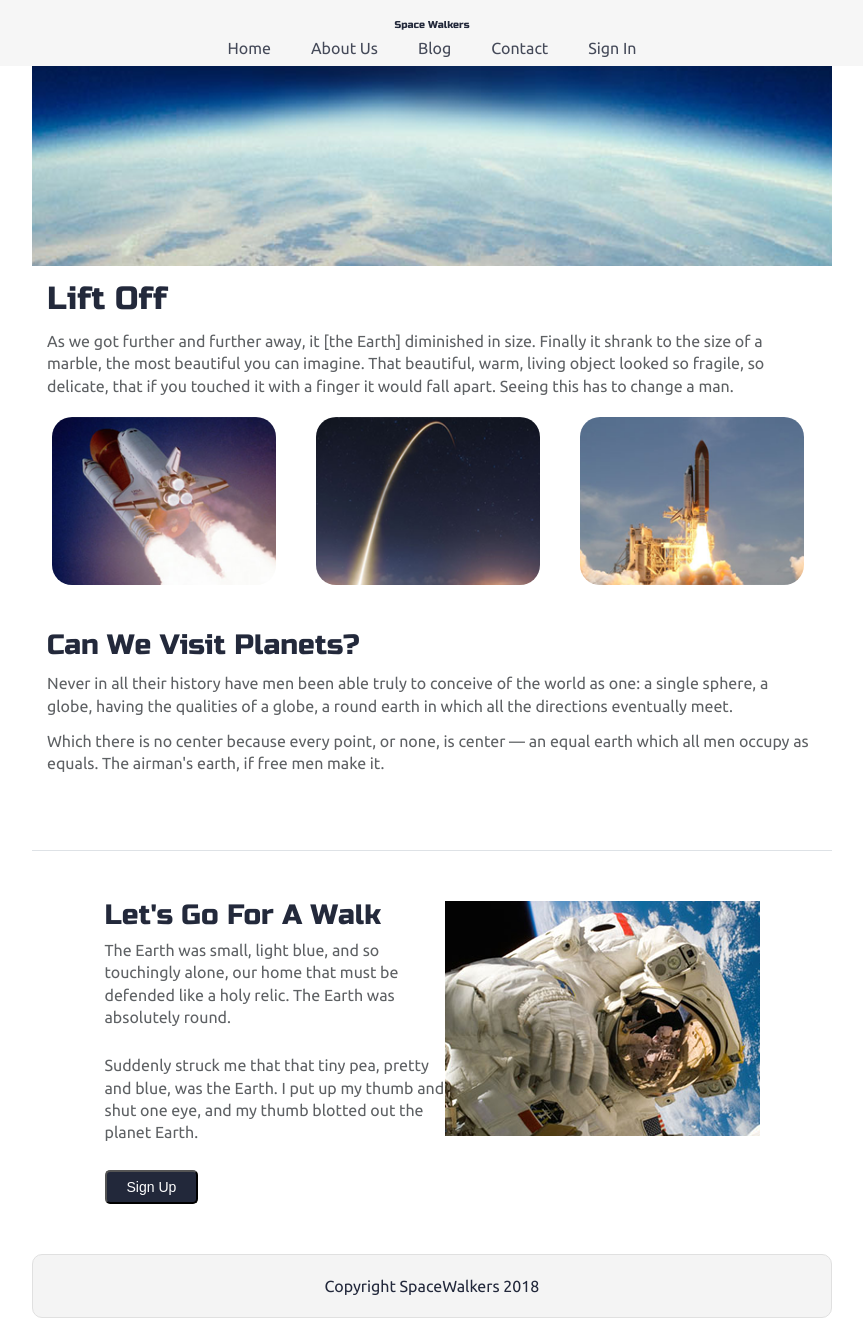
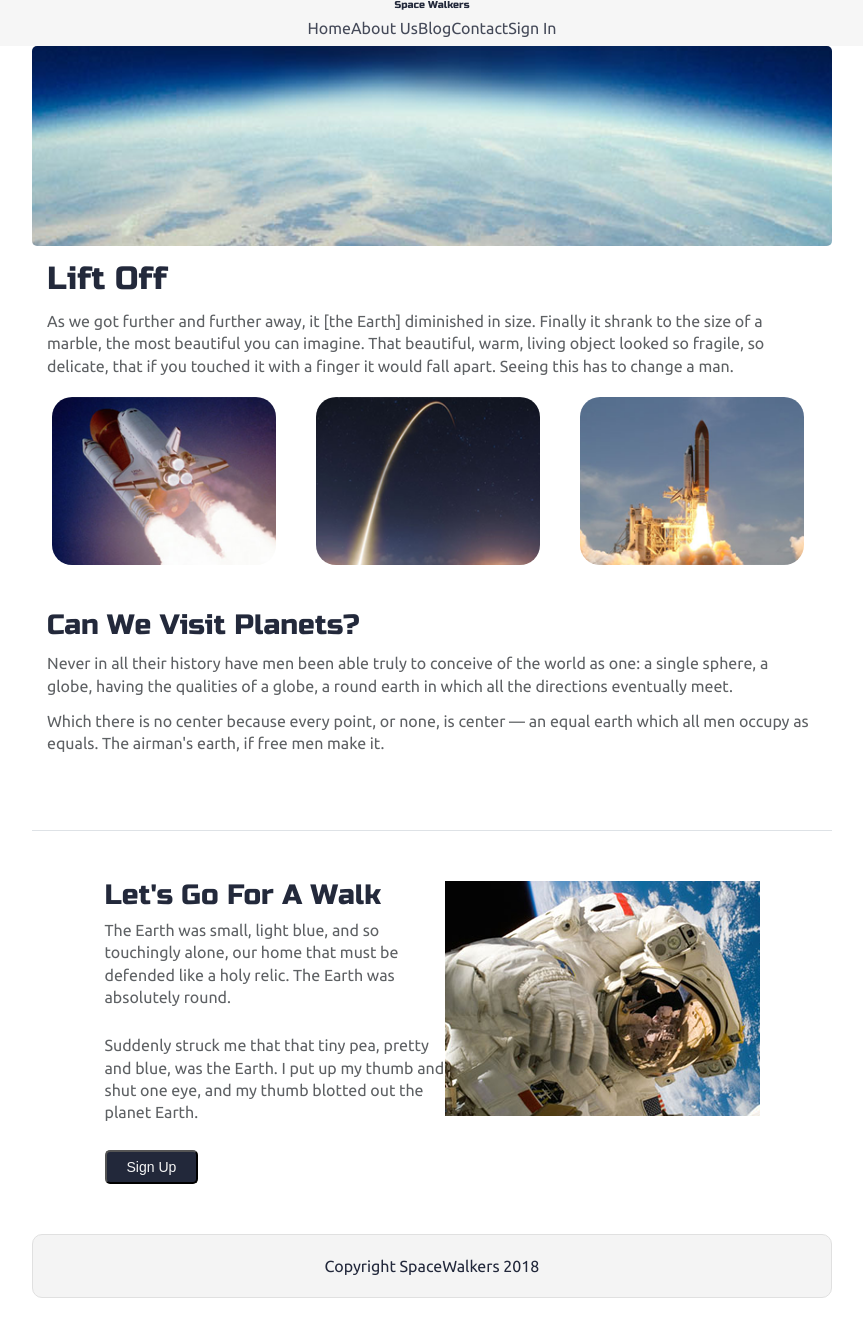
Before and after one commit to bloominstituteoftechnology/Sprint-Challenge--Advanced-CSS, a PHP site: page / in a window 1280 px wide. Shown: the whole page, without its empty margins (208-1071 px from the left). Run offline with PHP 8.4, Linux system fonts and the light colour scheme.

Commit message:
Still working on nav for desktop and mobile version

```diff
--- a/css/index.css
+++ b/css/index.css
@@ -163,13 +163,17 @@ p {
 }
 /*---------------- Content Styles -------------- */
 .nav-container {
-  border-bottom: 1px #F1F1F1;
-  background-color: #F6F6F6;
-  padding: 20px 20px 0;
+  border-bottom: 1px #f1f1f1;
+  background-color: #f6f6f6;
   display: flex;
   justify-content: space-between;
   align-items: center;
   flex-direction: column;
+}
+@media (max-width: 500px) {
+  .nav-container {
+    width: 100%;
+  }
 }
 .nav-container nav {
   display: flex;
@@ -178,19 +182,24 @@ p {
   max-width: 800px;
   margin: 0 auto;
   padding: 10px;
-  color: #454A59;
+  color: #454a59;
 }
 .nav-container nav h1 {
-  font-size: 10rem;
+  font-size: 3.2rem;
 }
 .nav-container nav a {
-  padding: 0 20px;
   text-decoration: none;
   font-size: 1.6rem;
-  color: #454A59;
+  color: #454a59;
 }
 .nav-container nav a:hover {
   color: black;
+}
+@media (max-width: 500px) {
+  .nav-container nav a {
+    width: 100%;
+    font-size: 1.2rem;
+  }
 }
 footer {
   color: #22283B;
@@ -208,6 +217,14 @@ footer {
 .home .intro p {
   padding: 0 15px;
 }
+.home .intro img {
+  border-radius: 5px;
+}
+@media (max-width: 500px) {
+  .home .intro img {
+    width: 100%;
+  }
+}
 .home .space-images {
   display: flex;
   flex-wrap: wrap;
@@ -245,8 +286,8 @@ footer {
   margin-bottom: 26px;
 }
 .home .walk .walk-text .btn {
-  background-color: #22283A;
-  color: white;
+  background-color: #22283a;
+  color: #f6f6f6;
   padding: 7px 20px;
   font-size: 14px;
   -webkit-border-radius: 5px;
--- a/less/home-page.less
+++ b/less/home-page.less
@@ -8,6 +8,12 @@
 
     p {
       padding: 0 15px;
+    }
+    img {
+      border-radius: 5px;
+      @media @phone {
+        width: 100%;
+      }
     }
   }
 
@@ -21,6 +27,9 @@
       margin: 20px 2.5%;
       border-radius: 20px;
       height: 100%;
+      @media @phone {
+        width: 100%;
+      }
     }
   }
 
@@ -34,6 +43,10 @@
     p {
       margin-top: 13px;
     }
+    @media @phone {
+      width: 100%;
+      padding-bottom: 0;
+    }
   }
 
   .walk {
@@ -42,9 +55,18 @@
     padding: 50px 60px;
     display: flex;
     justify-content: center;
+    @media @phone {
+      flex-direction: column-reverse;
+      margin: 0 auto;
+      padding: 20px;
+    }
 
     .walk-text {
       width: 50%;
+      @media @phone {
+        width: 100%;
+        padding-top: 20px;
+      }
 
       h3 {
         margin-bottom: 10px;
@@ -55,12 +77,17 @@
       }
 
       .btn {
-        #mixins.btn-style(@btn-bg-color, white);
+        #mixins.btn-style(@btn-bg-color, @wild-sand);
         #mixins.border-radius(5px);
 
         &:hover {
           color: @btn-bg-color;
-          background-color: white;
+          background-color: @wild-sand;
+        }
+        @media @phone {
+          width: 100%;
+          padding: 24px 0;
+          font-size: 1.8rem;
         }
       }
 
@@ -72,6 +99,10 @@
           width: 100%;
           height: auto;
           border-radius: 10px;
+          @media @phone {
+            width: 100%;
+            margin-left: 0;
+          }
         }
       }
     }
--- a/less/navigation.less
+++ b/less/navigation.less
@@ -3,9 +3,12 @@
 .nav-container {
   border-bottom: 1px @sea-shell;
   background-color: @wild-sand;
-  padding: 20px 20px 0;
+
   #mixins.layout(space-between, center);
   flex-direction: column;
+  @media @phone {
+    width: 100%;
+  }
 
   nav {
     #mixins.layout(space-between, center);
@@ -13,13 +16,10 @@
     margin: 0 auto;
     padding: 10px;
     color: @river-bend;
-
     h1 {
-      font-size: 10rem;
+      font-size: 3.2rem;
     }
-
     a {
-      padding: 0 20px;
       text-decoration: none;
       font-size: 1.6rem;
       color: @river-bend;
@@ -27,6 +27,10 @@
       &:hover {
         color: black;
       }
+      @media @phone {
+        width: 100%;
+        font-size: 1.2rem;
+      }
     }
   }
 }
--- a/less/variables.less
+++ b/less/variables.less
@@ -13,14 +13,16 @@
 @footer-font-color: @waterloo;
 
 // Color Vars
-@wild-sand: #F6F6F6;
-@river-bend: #454A59;
-@sea-shell: #F1F1F1;
-@ebony-clay: #23293B;
-@shuttle-gray: #5E6164;
-@porcelain: #F6F7F8;
-@waterloo: #81848E;
-@btn-bg-color: #22283A;
+@wild-sand: #f6f6f6;
+@river-bend: #454a59;
+@sea-shell: #f1f1f1;
+@ebony-clay: #23293b;
+@shuttle-gray: #5e6164;
+@porcelain: #f6f7f8;
+@waterloo: #81848e;
+@btn-bg-color: #22283a;
 @border-real: #dee2e6;
 
 // Mobile var
+
+@phone: (max-width: 500px);
```
Also changed, not shown: other parts of css/index.css (+41 -4 lines).
